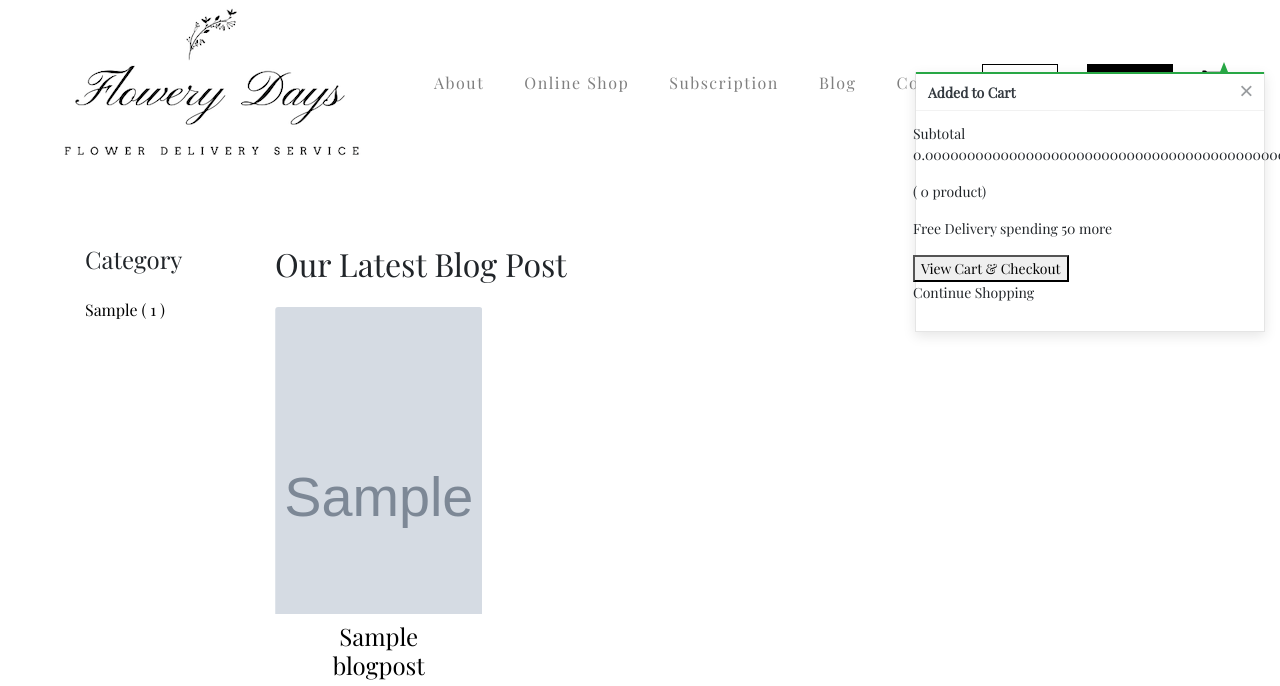
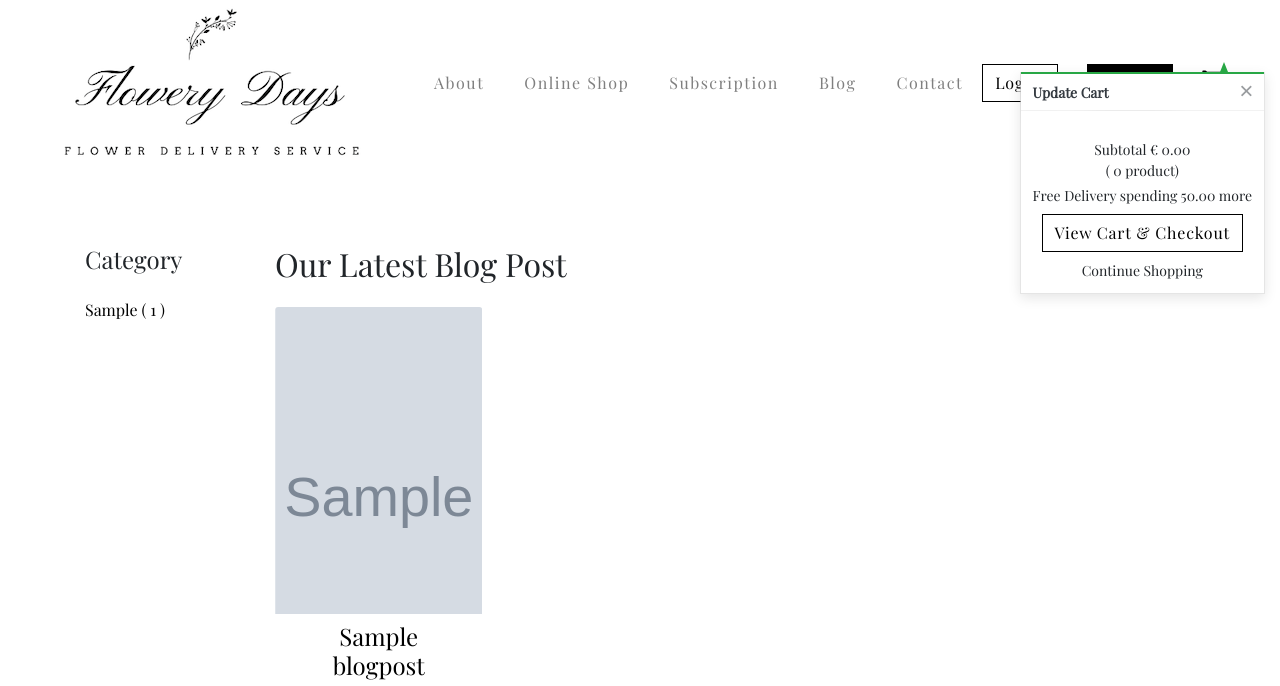
Before and after one commit to Vitalik487/Flowery-Days, a Django app: page /blog/ in a window 1280 px wide. Shown: the top 686 px of the page. Run offline with Django 3.2, Linux system fonts and the light colour scheme; tables that the repository leaves empty hold one stand-in row (values such as "Sample post"); grey boxes marked "Sample" are stand-in pictures; one stand-in notice (Sample message) is shown; parts of the project's set-up code (start-up, migrations or seed data) failed here and were passed over; some libraries are stand-ins or nearby versions.

Commit message:
change the html name of the toast for updating shopping cart

```diff
--- a/templates/base.html
+++ b/templates/base.html
@@ -128,15 +128,12 @@
             </div>
             <div class="my-auto text-right">
               <div class="d-inline mr-4">
-                <a href="{% url 'account_login' %}">
-                  <button class="btn btn-outline" type="button">Log in</button>
+                <a href="{% url 'account_login' %}" class="btn btn-outline" role="button">Log in
                 </a>
               </div>
               <div class="d-inline mr-4">
-                <a href="{% url 'account_signup' %}">
-                  <button class="btn btn-colour-1" type="button">
+                <a href="{% url 'account_signup' %}" class="btn btn-colour-1" role="button">
                     Sign up
-                  </button>
                 </a>
               </div>
               <div class="d-inline mr-4">
@@ -166,7 +163,7 @@
                     {% elif level == 30 %}
                         {% include 'includes/toasts/toast_warning.html' %}
                     {% elif level == 25 %}
-                        {% include 'includes/toasts/toast_added_to_cart.html' %}
+                        {% include 'includes/toasts/toast_update_cart.html' %}
                     {% else %}
                         {% include 'includes/toasts/toast_info.html' %}
                     {% endif %}
--- /dev/null
+++ b/templates/includes/toasts/toast_update_cart.html
@@ -0,0 +1,37 @@
+<div class="toast custom-toast rounded-0 border-top-0" data-autohide="false">
+    <div class="arrow-up arrow-success"></div>
+    <div class="w-100 toast-capper bg-success"></div>
+    <div class="toast-header bg-white text-dark">
+        <strong class="mr-auto">Update Cart</strong>
+        <button type="button" class="ml-2 mb-1 close text-dark" data-dismiss="toast" aria-label="Close">
+            <span aria-hidden="true">&times;</span>
+        </button>
+    </div>
+    <div class="toast-body bg-white">
+        <div class="row">
+        {% if last_added_item %}
+            <div class="col-4">
+                <img class="w-100" src="{{ last_added_item.image }}" alt="{{ product.name }}">
+            </div>
+            <div class="col-8">
+                {{ message }}
+            </div>
+        {% endif %}
+        </div>
+        <div class="row">
+            <div class="col-12 text-center">
+                <div class="total-toast mt-3">Subtotal € {{ grand_total|floatformat:2 }}</div>
+                <div class="product-count">( {{ product_count }} product)</div>
+                    {% if free_delivery_delta > 0 %}
+                    <div class="subtotal-toast mt-1">Free Delivery spending {{ free_delivery_delta|floatformat:2 }} more</div>
+                    {% else %}
+                    <div>You've got the free delivery!</div>
+                    {% endif %}
+                <a href="{% url 'view_cart' %}" class="btn btn-outline mt-2" role="button">
+                    View Cart & Checkout
+                </a>
+                <div class="continue-shopping mt-2" data-dismiss="toast" aria-label="Close">Continue Shopping</div>
+            </div>
+        </div>
+    </div>
+</div>
```
